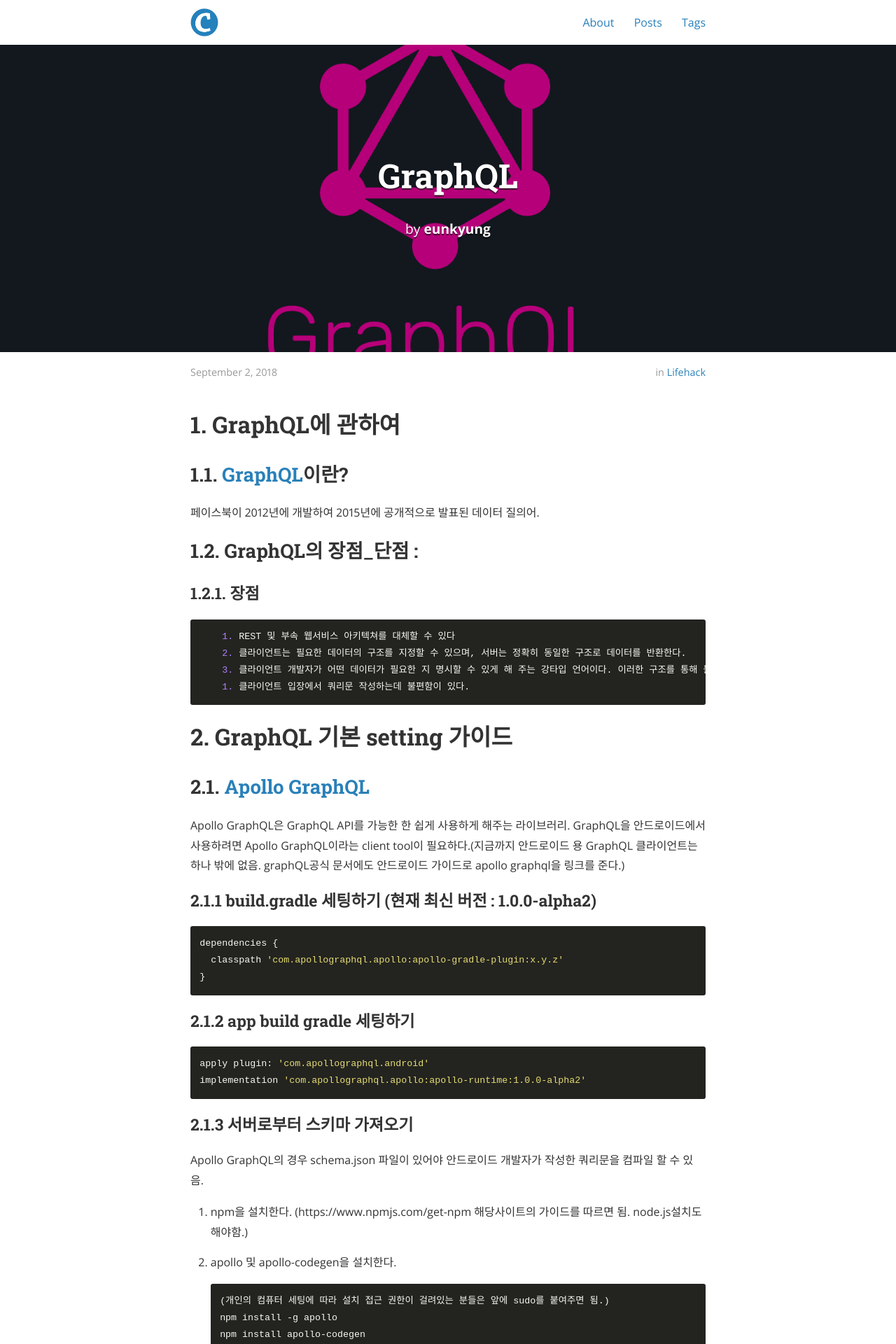
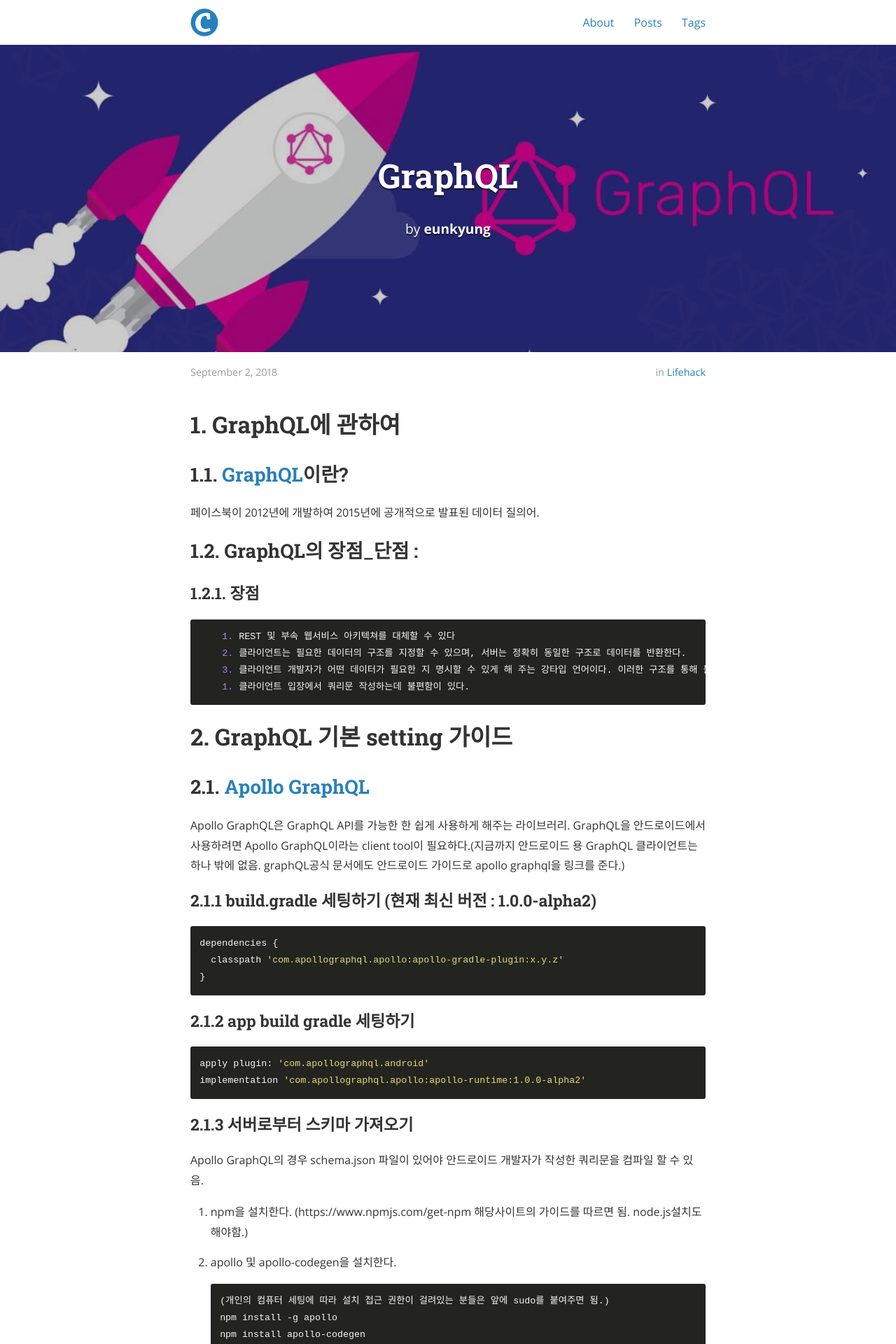
Before and after one commit to nkek1027/jekyll_centrarium_now, a Jekyll site: the page built from _posts/2017-10-04-helloworld.md, in a window 1280 px wide. Shown: the top 1920 px of the page at 70% size. Built offline with Jekyll 4.4.1, drawn with Linux system fonts in a browser that asks for light colours; nearby versions of some CDN libraries.

Commit message:
Update 2017-10-04-helloworld.md

```diff
--- a/_posts/2017-10-04-helloworld.md
+++ b/_posts/2017-10-04-helloworld.md
@@ -5,7 +5,7 @@ date:   "2018-9-02 11:10:59"
 author: eunkyung
 categories: Lifehack
 tag: graphql
-cover:  "/assets/graphql.png"
+cover:  "/assets/graphql_image.jpeg"
 ---
 
 # 1. GraphQL에 관하여
```
